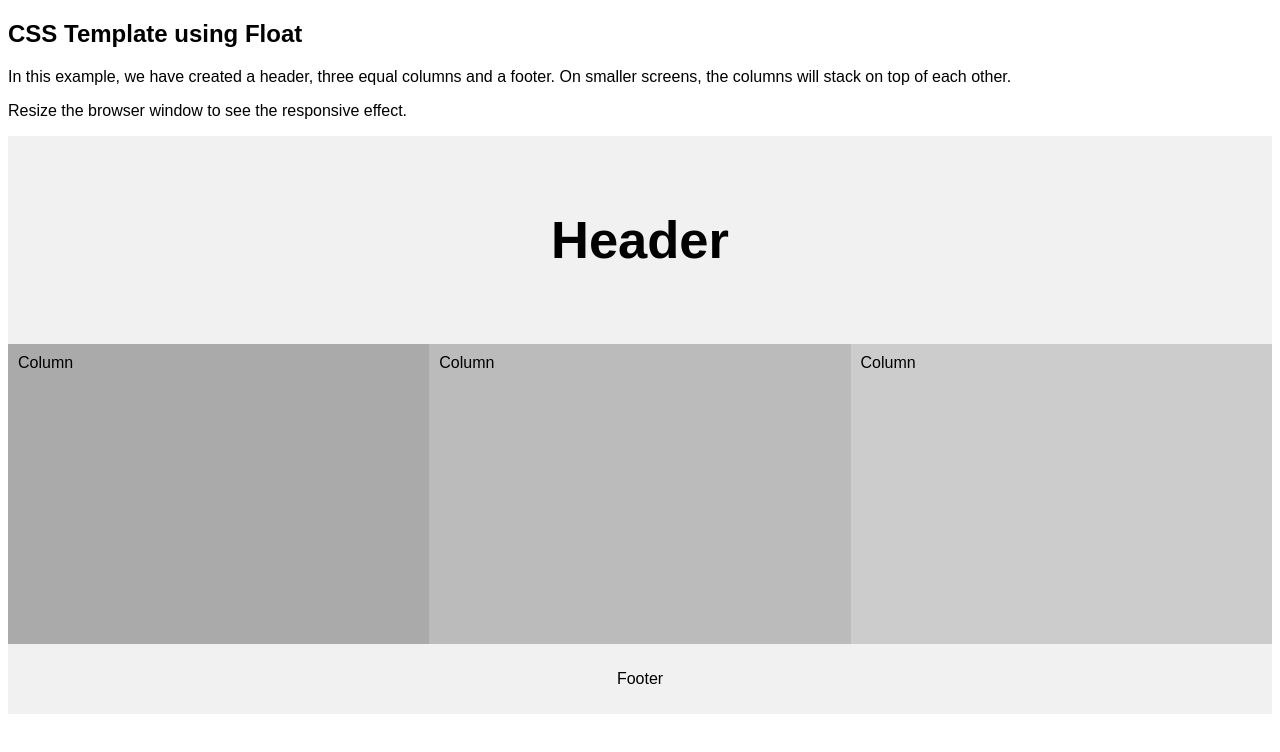
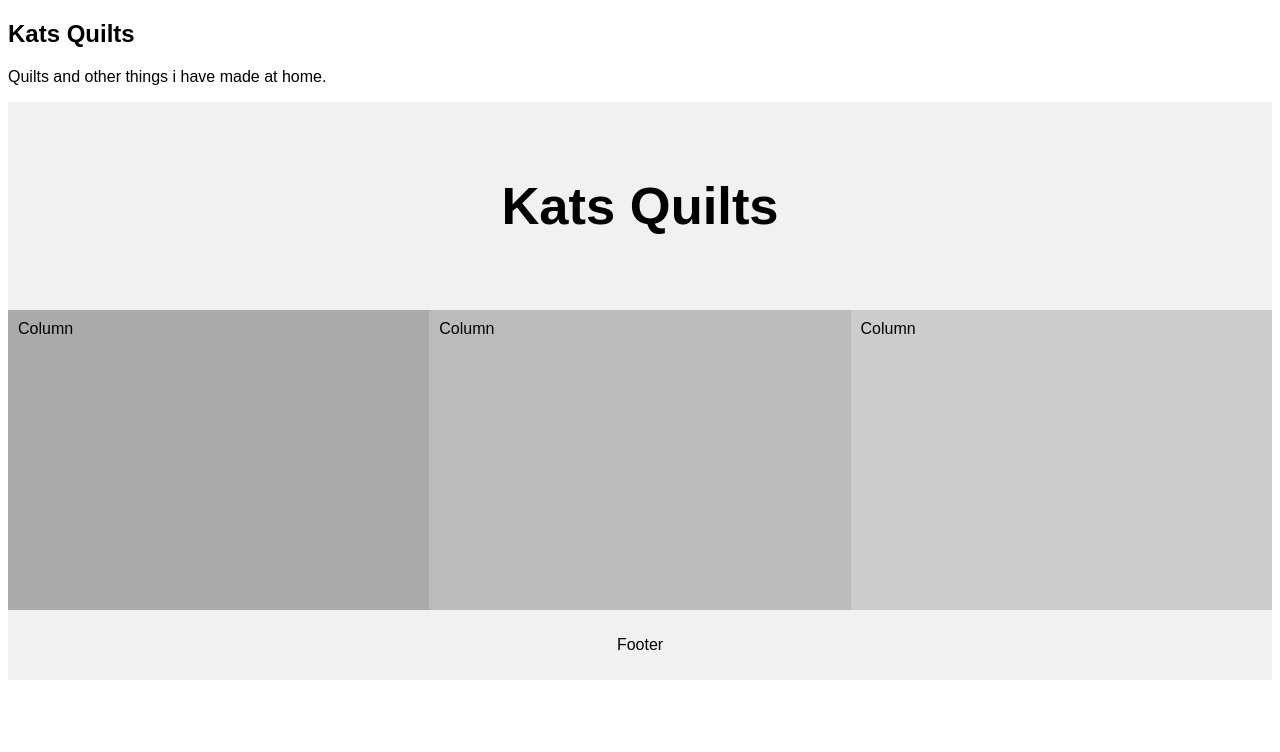
Before and after one commit to timsdeepsky/kats.quilts, a plain HTML site: page index.html in a window 1280 px wide. Drawn offline with Linux system fonts and the light colour scheme.

Commit message:
Update index.html

```diff
--- a/index.html
+++ b/index.html
@@ -1,7 +1,7 @@
 <!DOCTYPE html>
 <html lang="en">
 <head>
-<title>CSS Template</title>
+<title>Kats Quilts</title>
 <meta charset="utf-8">
 <meta name="viewport" content="width=device-width, initial-scale=1">
 <style>
@@ -53,12 +53,12 @@ body {
 </head>
 <body>
 
-<h2>CSS Template using Float</h2>
-<p>In this example, we have created a header, three equal columns and a footer. On smaller screens, the columns will stack on top of each other.</p>
-<p>Resize the browser window to see the responsive effect.</p>
+<h2>Kats Quilts</h2>
+<p>Quilts and other things i have made at home.</p>
+
 
 <div class="header">
-  <h2>Header</h2>
+  <h2>Kats Quilts</h2>
 </div>
 
 <div class="row">
```
